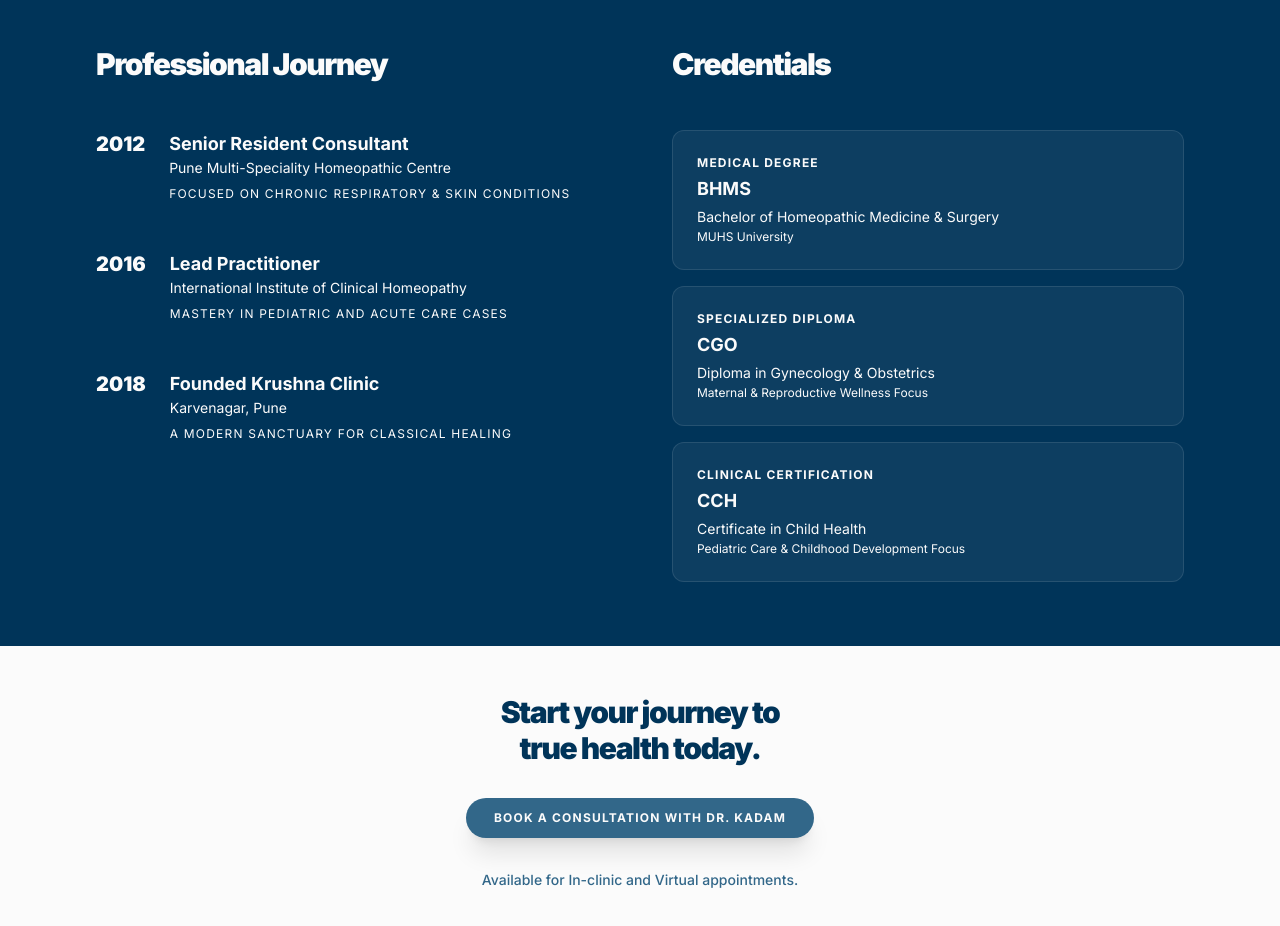
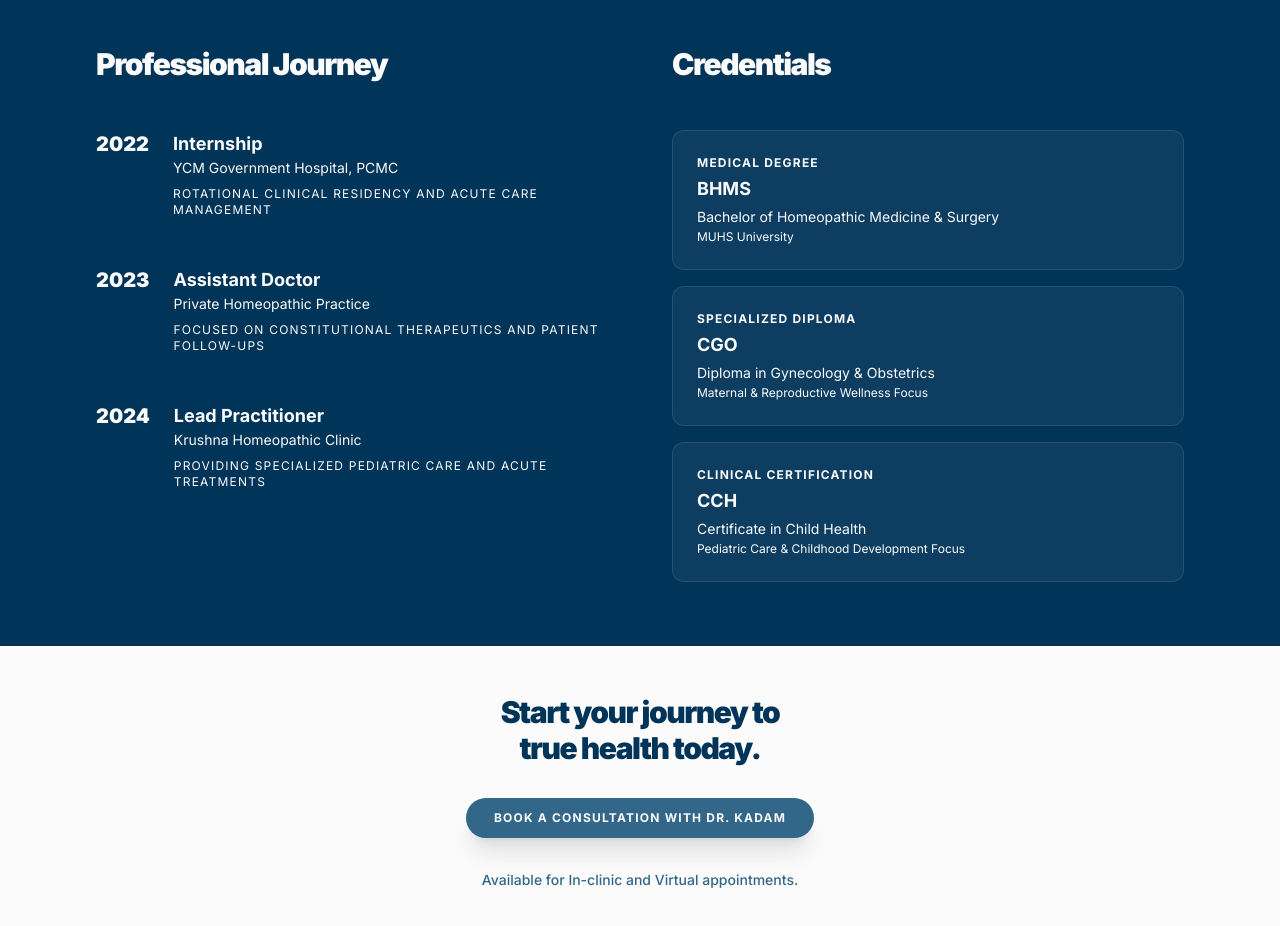
Before and after one commit to TejasMankeshwar/Krushna_Homeopathic_Clinic, a website built with Vite: page about.html in a window 1280 px wide. Shown: the part 2080-3006 px from the top of the page. Built offline with nearby package versions, Linux system fonts and the light colour scheme; a web font is replaced by a local one.

Commit message:
Update professional journey timeline with real doctor milestones

```diff
--- a/about.html
+++ b/about.html
@@ -327,30 +327,27 @@
             </h2>
             <div class="space-y-12">
               <div class="flex gap-6">
-                <span class="text-[color:var(--color-base)] font-black text-xl">2012</span>
+                <span class="text-[color:var(--color-base)] font-black text-xl">2022</span>
                 <div>
-                  <h4 class="font-bold text-lg">Senior Resident Consultant</h4>
-                  <p class="text-on-primary-container text-sm">Pune Multi-Speciality Homeopathic Centre</p>
-                  <p class="text-on-primary/60 text-xs mt-2 uppercase tracking-widest">Focused on chronic respiratory
-                    &amp; skin conditions</p>
+                  <h4 class="font-bold text-lg">Internship</h4>
+                  <p class="text-on-primary-container text-sm">YCM Government Hospital, PCMC</p>
+                  <p class="text-on-primary/60 text-xs mt-2 uppercase tracking-widest">Rotational clinical residency and acute care management</p>
                 </div>
               </div>
               <div class="flex gap-6">
-                <span class="text-[color:var(--color-base)] font-black text-xl">2016</span>
+                <span class="text-[color:var(--color-base)] font-black text-xl">2023</span>
                 <div>
-                  <h4 class="font-bold text-lg">Lead Practitioner</h4>
-                  <p class="text-on-primary-container text-sm">International Institute of Clinical Homeopathy</p>
-                  <p class="text-on-primary/60 text-xs mt-2 uppercase tracking-widest">Mastery in Pediatric and Acute
-                    care cases</p>
+                  <h4 class="font-bold text-lg">Assistant Doctor</h4>
+                  <p class="text-on-primary-container text-sm">Private Homeopathic Practice</p>
+                  <p class="text-on-primary/60 text-xs mt-2 uppercase tracking-widest">Focused on constitutional therapeutics and patient follow-ups</p>
                 </div>
               </div>
               <div class="flex gap-6">
-                <span class="text-[color:var(--color-base)] font-black text-xl">2018</span>
+                <span class="text-[color:var(--color-base)] font-black text-xl">2024</span>
                 <div>
-                  <h4 class="font-bold text-lg">Founded Krushna Clinic</h4>
-                  <p class="text-on-primary-container text-sm">Karvenagar, Pune</p>
-                  <p class="text-on-primary/60 text-xs mt-2 uppercase tracking-widest">A modern sanctuary for classical
-                    healing</p>
+                  <h4 class="font-bold text-lg">Lead Practitioner</h4>
+                  <p class="text-on-primary-container text-sm">Krushna Homeopathic Clinic</p>
+                  <p class="text-on-primary/60 text-xs mt-2 uppercase tracking-widest">Providing specialized pediatric care and acute treatments</p>
                 </div>
               </div>
             </div>
```
Also changed, not shown: dist/about.html.
